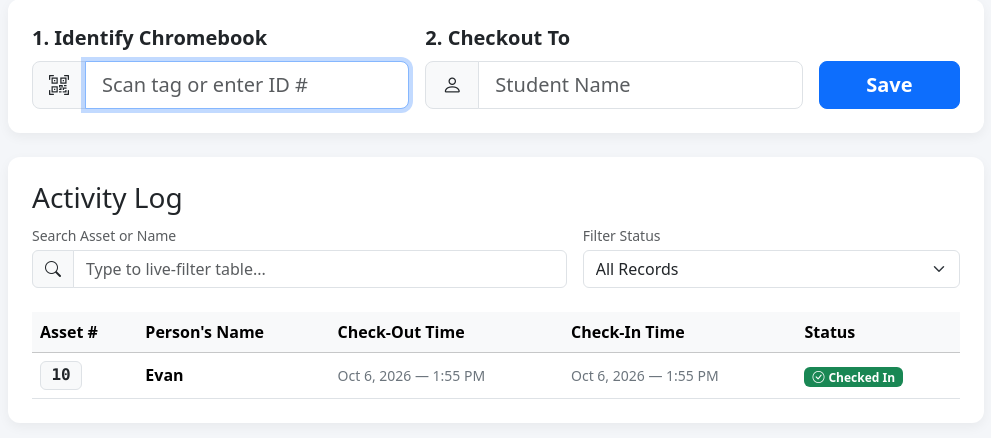
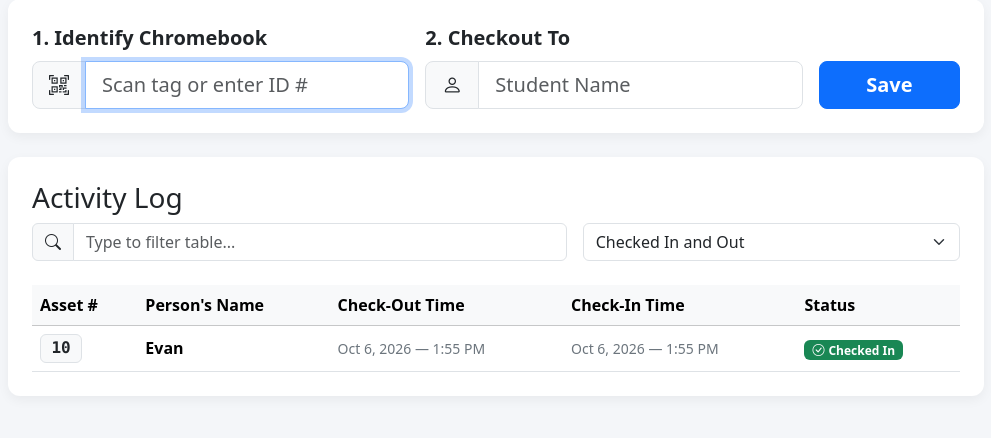
Before and after one commit to evansharp/loaner-kiosk, a PHP site: page / in a window 1280 px wide. Shown: the part 132-570 px from the top of the page, without its empty margins (144-1135 px from the left). Run offline with PHP 8.4, Linux system fonts and the light colour scheme; data comes from the database, SQL or seed files in the repository.

Commit message:
Update index.php

```diff
--- a/index.php
+++ b/index.php
@@ -272,19 +272,17 @@ $currentlyOut = $pdo->query("SELECT COUNT(*) FROM checkouts WHERE checkin_time I
             <!-- Filter Bar (Searches Asset # OR Name) -->
             <div class="row g-3 mb-4 align-items-end">
                 <div class="col-md-7">
-                    <label for="filter_query" class="form-label text-muted small mb-1">Search Asset or Name</label>
                     <div class="input-group">
                         <span class="input-group-text"><i class="bi bi-search"></i></span>
                         <input type="text" id="filter_query" class="form-control"
-                               placeholder="Type to live-filter table..." autocomplete="off">
+                               placeholder="Type to filter table..." autocomplete="off">
                     </div>
                 </div>
                 <div class="col-md-5">
-                    <label for="filter_status" class="form-label text-muted small mb-1">Filter Status</label>
                     <select id="filter_status" class="form-select">
-                        <option value="all" selected>All Records</option>
-                        <option value="active">Currently Out Only</option>
-                        <option value="returned">Returned Only</option>
+                        <option value="all" selected>Checked In and Out</option>
+                        <option value="active">Out Only</option>
+                        <option value="returned">In Only</option>
                     </select>
                 </div>
             </div>
```
